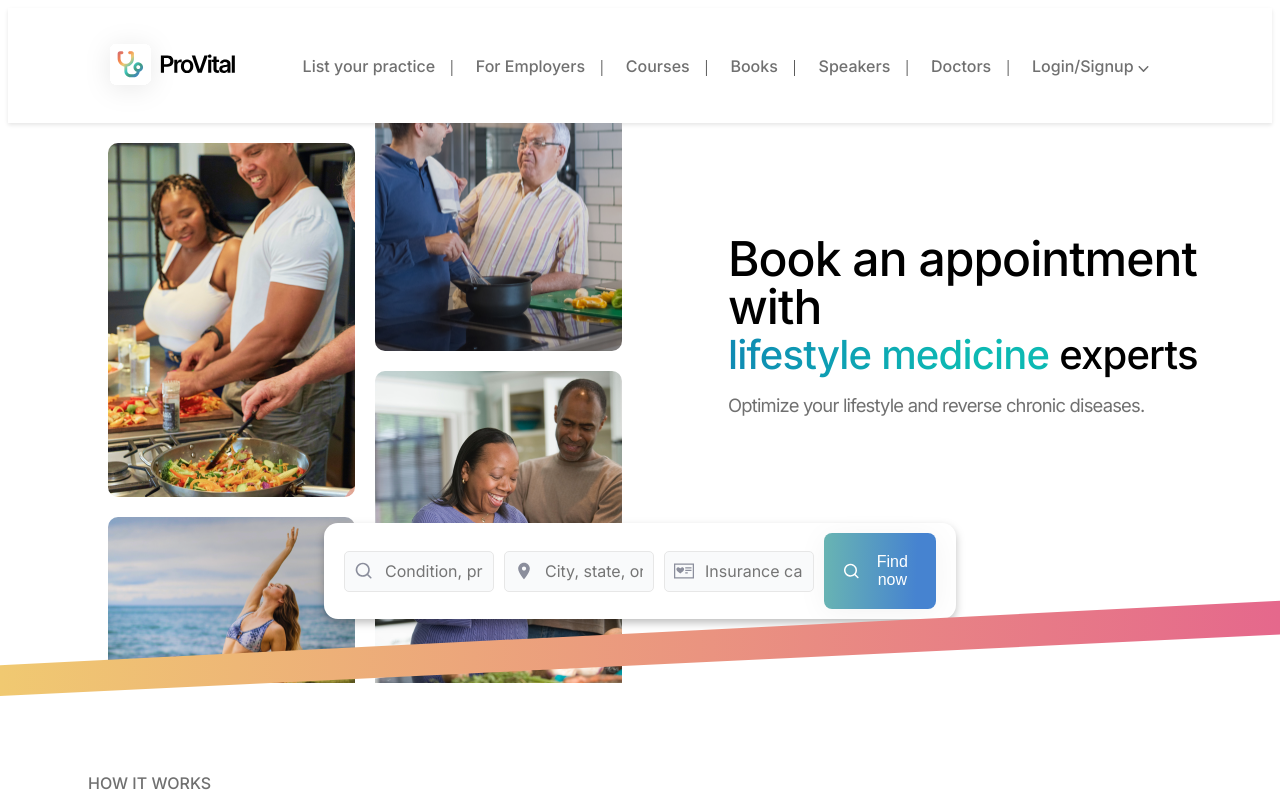
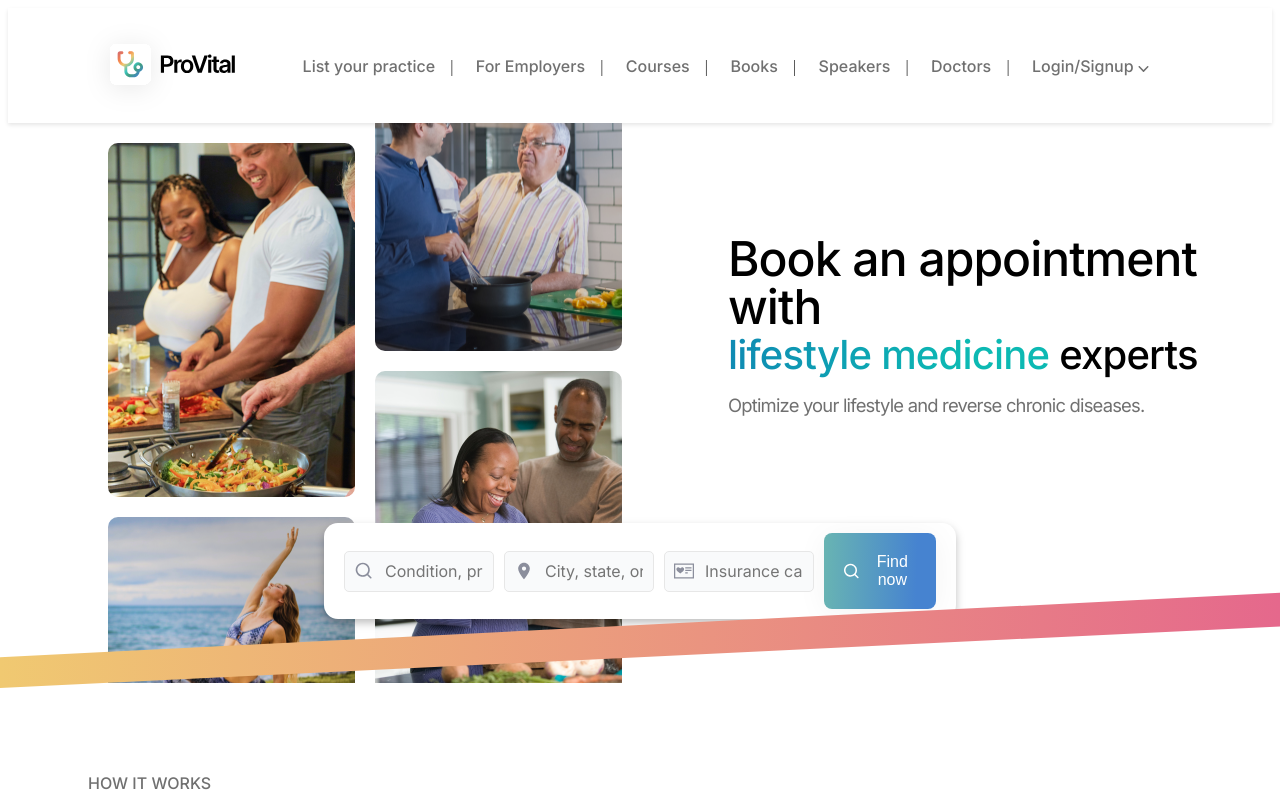
Before and after one commit to EvilFlame112/Provital-V2, a React (Vite) app: page / in a window 1280 px wide. Shown: the top 800 px of the page. Built offline with nearby package versions, Linux system fonts and the light colour scheme.

Commit message:
Update Barele.css

```diff
--- a/src/components/colourelements/Barele.css
+++ b/src/components/colourelements/Barele.css
@@ -2,7 +2,7 @@
     display: flex;
     position: absolute;
     left: 0;
-    bottom: 13vh;
+    bottom: 14vh;
     height: 35%;
     width: 100%;
     z-index: 1000;
```
